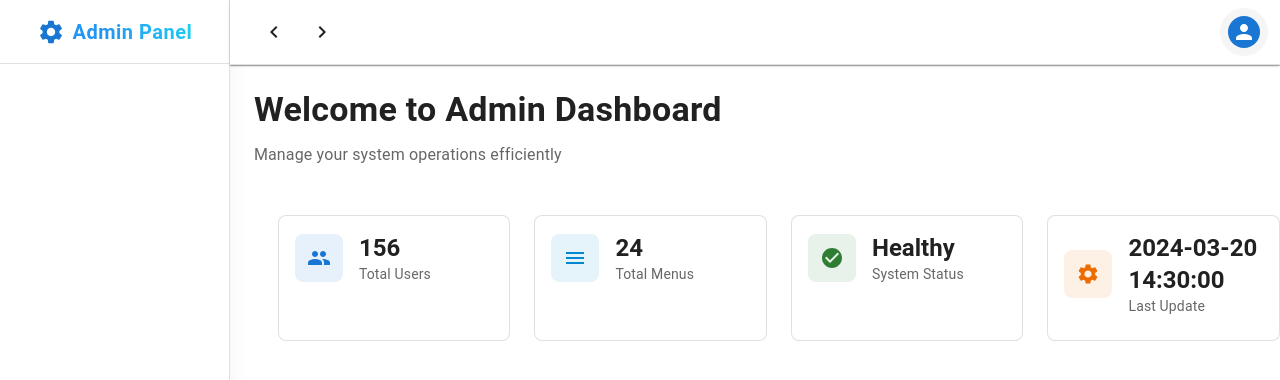
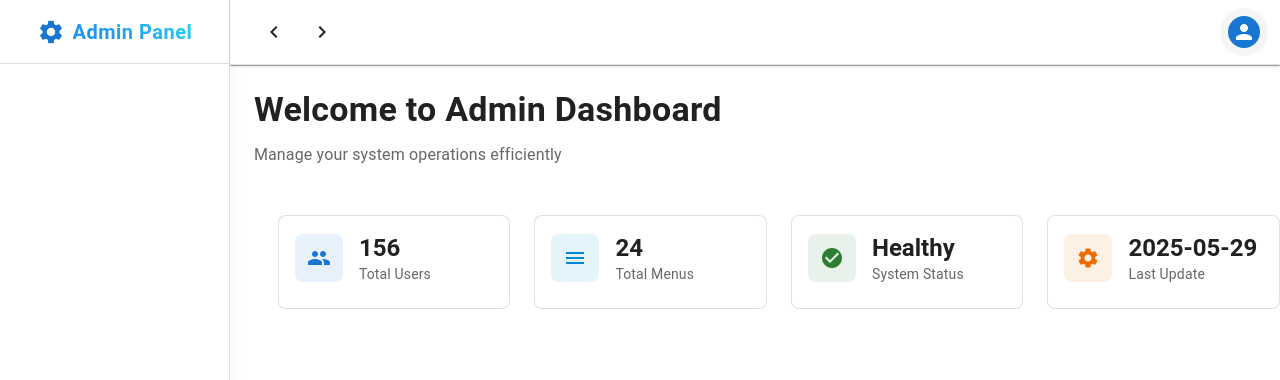
Before and after one commit to aaronchen827/fullstack-integrated, a Next.js app in the folder apps/admin-client/: page /dashboard in a window 1280 px wide. Shown: the top 380 px of the page. Built offline with nearby package versions, Linux system fonts and the light colour scheme; no server answers.

Commit message:
set last update date

```diff
--- a/apps/admin-client/app/(main)/dashboard/page.tsx
+++ b/apps/admin-client/app/(main)/dashboard/page.tsx
@@ -3,12 +3,17 @@
 import { Box, Grid, Typography, Card, CardContent, Stack, useTheme, alpha } from '@mui/material'
 import { People, Settings, Menu as MenuIcon, CheckCircle } from '@mui/icons-material'
 
+const lastUpdate = () => {
+  const date = new Date()
+  date.setDate(date.getDate() - 10)
+  return date.toISOString().split('T')[0]
+}
 // Mock data - replace with real data from your API
 const stats = {
   totalUsers: 156,
   totalMenus: 24,
   systemStatus: 'Healthy',
-  lastUpdate: '2024-03-20 14:30:00',
+  lastUpdate: lastUpdate(),
 }
 
 const StatCard = ({ title, value, icon, color }: any) => {
```
